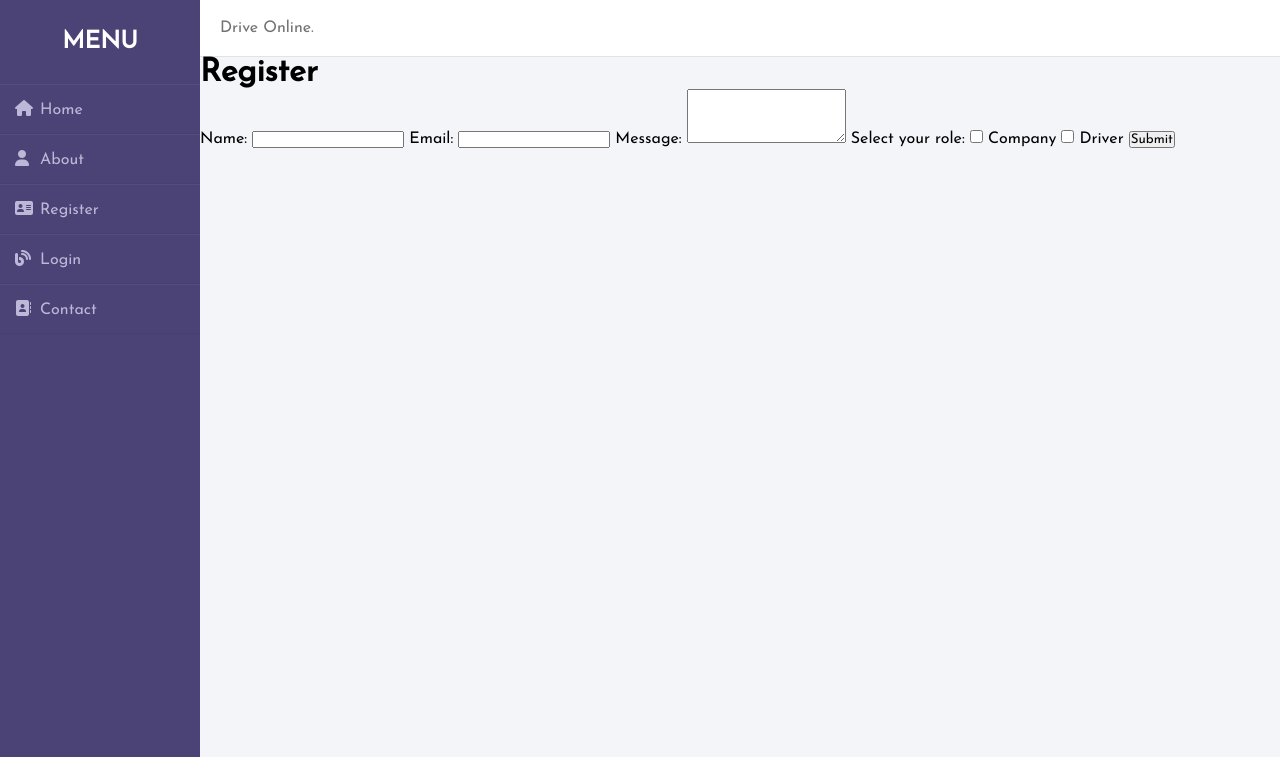
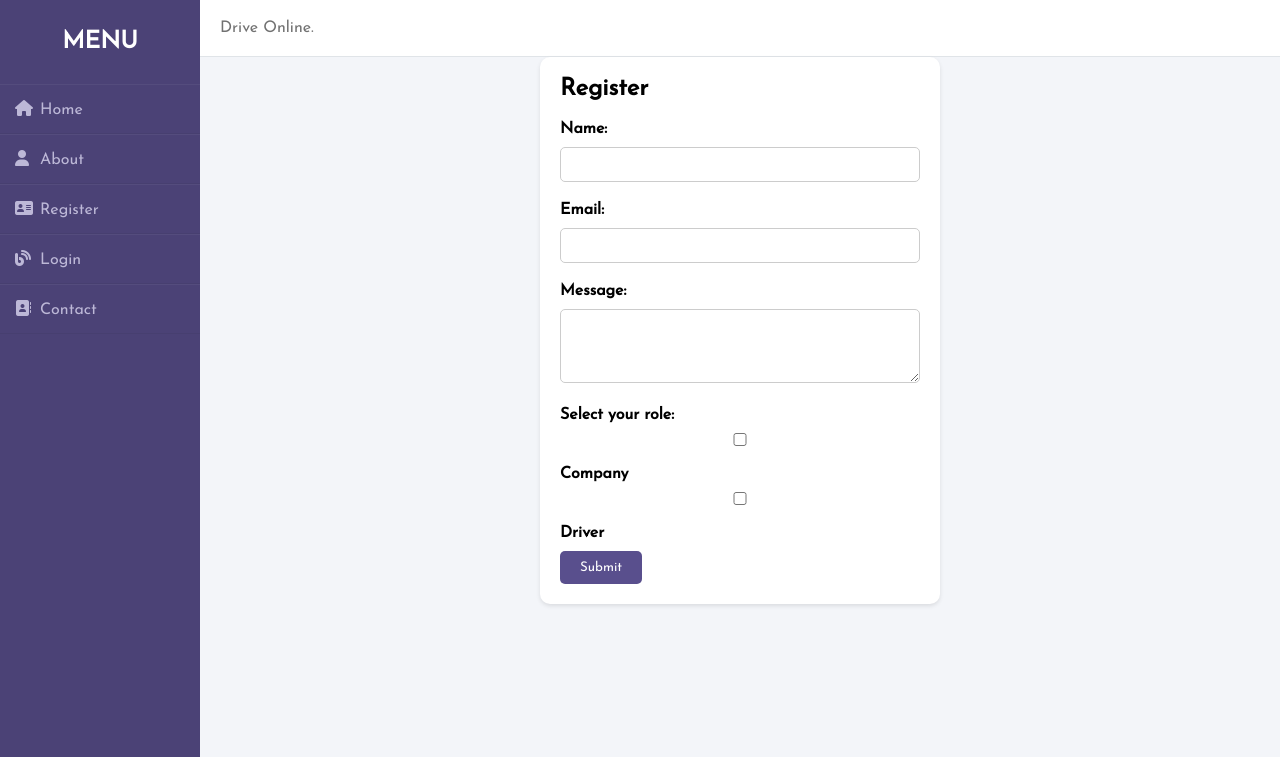
Before and after one commit to Skywalkingzulu1/driveonline, a plain HTML site: page register.html in a window 1280 px wide. Shown: the top 757 px of the page. Drawn offline with Linux system fonts and the light colour scheme.

Commit message:
Update style.css
commn sense

```diff
--- a/style.css
+++ b/style.css
@@ -99,3 +99,45 @@ body{
 .wrapper .main_content .info div{
   margin-bottom: 20px;
 }
+.registration-form {
+    max-width: 400px;
+    margin: 0 auto;
+    padding: 20px;
+    background-color: #fff;
+    border-radius: 10px;
+    box-shadow: 0 2px 4px rgba(0, 0, 0, 0.1);
+}
+
+.registration-form h1 {
+    font-size: 24px;
+    margin-bottom: 20px;
+}
+
+.registration-form label {
+    display: block;
+    margin-bottom: 10px;
+    font-weight: bold;
+}
+
+.registration-form input,
+.registration-form textarea {
+    width: 100%;
+    padding: 10px;
+    margin-bottom: 20px;
+    border: 1px solid #ccc;
+    border-radius: 5px;
+}
+
+.registration-form button {
+    background-color: #594f8d;
+    color: #fff;
+    border: none;
+    padding: 10px 20px;
+    border-radius: 5px;
+    cursor: pointer;
+    transition: background-color 0.3s ease;
+}
+
+.registration-form button:hover {
+    background-color: #4b4276;
+}
```
